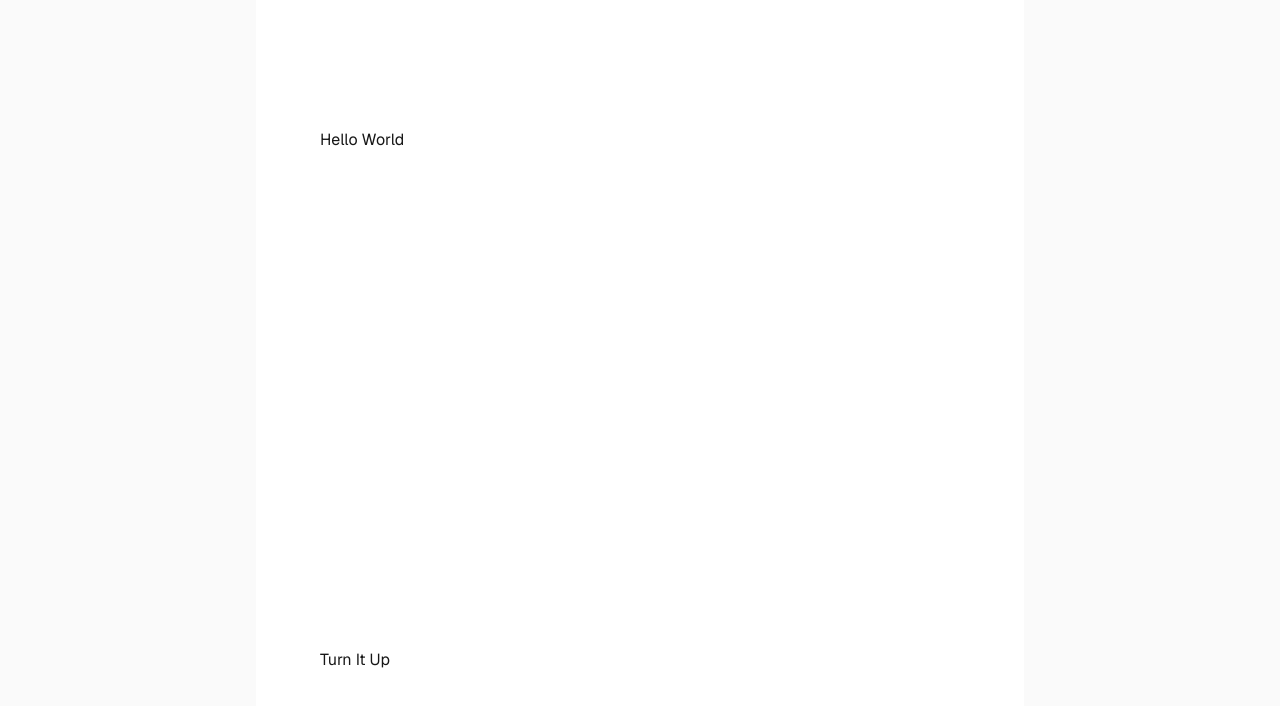
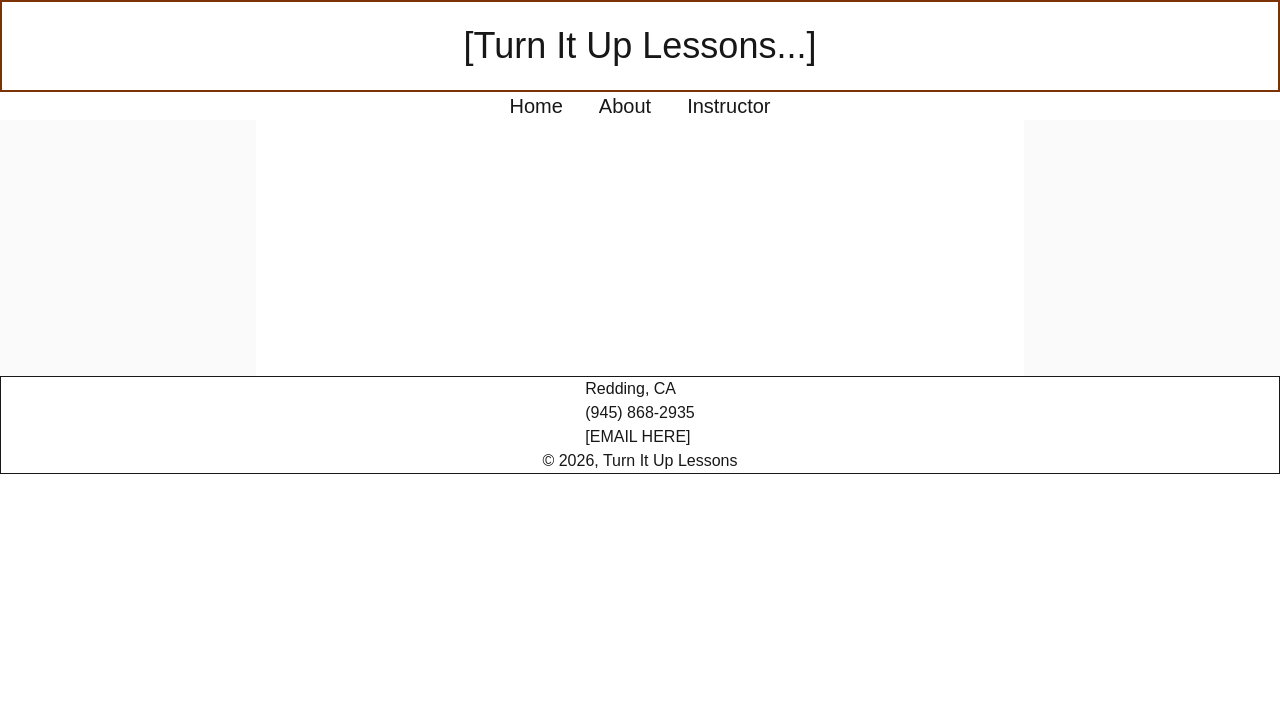
Before and after one commit to cmap89/turn_it_up_site, a Next.js app: page / in a window 1280 px wide. Shown: the top 706 px of the page. Built offline with nearby package versions, Linux system fonts and the light colour scheme.

Commit message:
Create front page components and layouts across different routes.

```diff
--- /dev/null
+++ b/app/components/Banner.tsx
@@ -0,0 +1,13 @@
+interface BannerProps  {
+    bannerContainer: string,
+    bannerTitle: string,
+}
+
+export default function Banner({
+    bannerContainer,
+    bannerTitle,
+}: BannerProps) {
+    return <div className={bannerContainer}>
+        <h1 className={bannerTitle} >[Turn It Up Lessons...]</h1>
+    </div>
+}
--- /dev/null
+++ b/app/components/Footer.tsx
@@ -0,0 +1,19 @@
+interface FooterProps {
+    footerWrapper: string,
+
+}
+
+export default function Footer ({
+    footerWrapper,
+}:FooterProps) {
+    return <footer className={footerWrapper} >
+        <div>
+            <ul>
+                <li>Redding, CA</li>
+                <li>(945) 868-2935</li>
+                <li>[EMAIL HERE]</li>
+            </ul>
+        </div>
+        &copy; {`${new Date().getFullYear()}, Turn It Up Lessons`}
+    </footer>
+}
--- /dev/null
+++ b/app/components/Navbar.tsx
@@ -0,0 +1,21 @@
+'use client'
+
+interface NavbarProps {
+    navList: string,
+    navItem:string,
+    navWrapper:string,
+}
+
+export default function Navbar ({
+    navList,
+    navItem,
+    navWrapper,
+}: NavbarProps) {
+    return <nav className={navWrapper} >
+        <ul className={navList} >
+            <li className={navItem} >Home</li>
+            <li className={navItem} >About</li>
+            <li className={navItem} >Instructor</li>
+        </ul>
+    </nav>
+}
--- /dev/null
+++ b/app/components/PageSection.tsx
@@ -0,0 +1,5 @@
+export default function PageSection () {
+    return <section>
+        section
+    </section>
+}
--- a/app/layout.tsx
+++ b/app/layout.tsx
@@ -1,6 +1,11 @@
 import type { Metadata } from "next";
 import { Geist, Geist_Mono } from "next/font/google";
 import "./globals.css";
+
+import Banner from "./components/Banner.tsx"
+import Navbar from "./components/Navbar.tsx"
+import Footer from "./components/Footer.tsx"
+
 
 const geistSans = Geist({
   variable: "--font-geist-sans",
@@ -13,8 +18,8 @@ const geistMono = Geist_Mono({
 });
 
 export const metadata: Metadata = {
-  title: "Create Next App",
-  description: "Generated by create next app",
+  title: "",
+  description: "",
 };
 
 export default function RootLayout({
@@ -27,7 +32,23 @@ export default function RootLayout({
       lang="en"
       className={`${geistSans.variable} ${geistMono.variable} h-full antialiased`}
     >
-      <body className="min-h-full flex flex-col">{children}</body>
+      <body className="">
+        <header>
+        <Banner
+        bannerContainer="flex flex-col items-center w-screen py-6 border-2 border-amber-900"
+        bannerTitle="text-4xl"
+        />
+        <Navbar
+        navWrapper="flex flex-col items-center"
+        navList="flex gap-9 text-xl"
+        navItem=""
+        />
+      </header>
+        {children}
+        <Footer
+        footerWrapper=" border-1 border-black-400 flex flex-col items-center"
+        />
+        </body>
     </html>
   );
 }
--- a/app/page.tsx
+++ b/app/page.tsx
@@ -1,10 +1,11 @@
 'use client'
+
+import PageSection from "./components/PageSection.tsx"
+
 export default function Home() {
   return (
     <div className="flex flex-col flex-1 items-center justify-center bg-zinc-50 font-sans dark:bg-black">
       <main className="flex flex-1 w-full max-w-3xl flex-col items-center justify-between py-32 px-16 bg-white dark:bg-black sm:items-start">
-        Hello World
-        <h1>Turn It Up</h1>
       </main>
     </div>
   );
```
